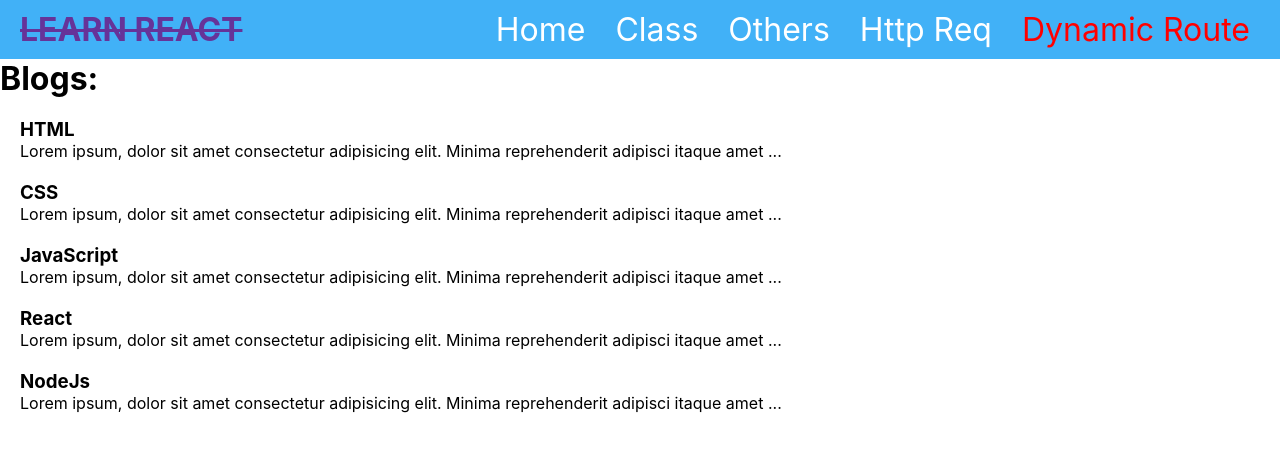
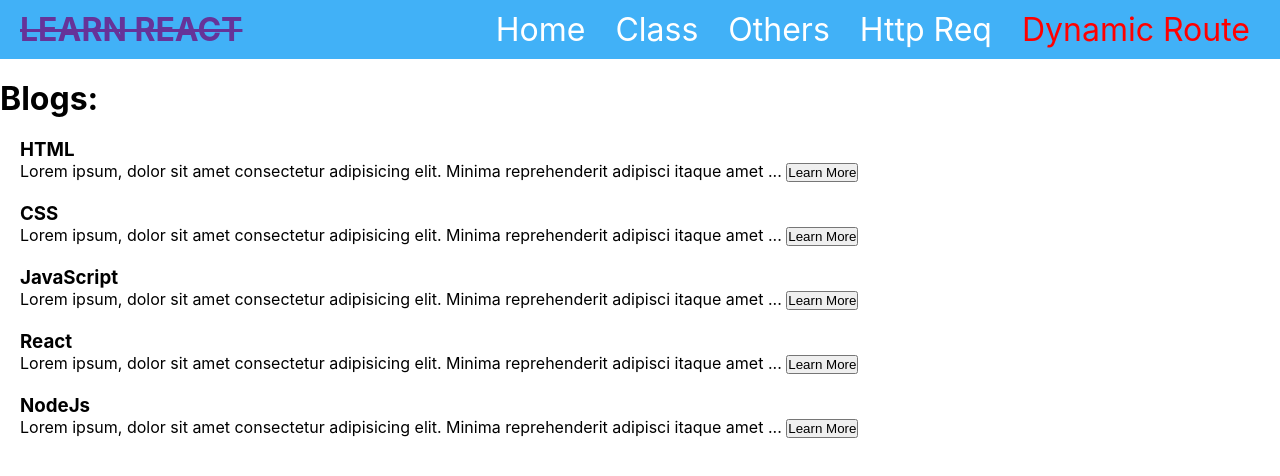
Before and after one commit to khaled39ab/React-With-LWS, a React (Create React App) app: page /dynamic-route in a window 1280 px wide. Shown: the top 476 px of the page. Built offline with nearby package versions, Linux system fonts and the light colour scheme.

Commit message:
create dynamic navbar

```diff
--- a/src/page/dynamic-routing/Blogs.js
+++ b/src/page/dynamic-routing/Blogs.js
@@ -14,7 +14,8 @@ const Blogs = ({ blog }) => {
     return (
         <article style={{ margin: '20px' }}>
             <h3>{blog.title}</h3>
-            <p>{sliceStr(blog.desc, 100)}</p>
+            <p>{sliceStr(blog.desc, 100)} <button>Learn More</button></p>
+
         </article>
     );
 };
--- /dev/null
+++ b/src/page/dynamic-routing/DynamicNavbar.js
@@ -0,0 +1,14 @@
+import React from 'react';
+import { NavLink } from 'react-router-dom';
+
+const DynamicNavbar = () => {
+    return (
+        <nav>
+            <NavLink className='link' to={'/dynamic-home'}>Dynamic Home</NavLink>
+            <NavLink className='link' to={'/blogs'}>Blogs</NavLink>
+            <NavLink className='link' to={'/contact'}>Contact</NavLink>
+        </nav>
+    );
+};
+
+export default DynamicNavbar;
--- a/src/page/dynamic-routing/DynamicRoute.js
+++ b/src/page/dynamic-routing/DynamicRoute.js
@@ -1,6 +1,7 @@
 import React from 'react';
 import { useState } from 'react';
 import Blogs from './Blogs';
+import DynamicNavbar from './DynamicNavbar';
 
 const blogsData = [
     {
@@ -37,6 +38,8 @@ const DynamicRoute = () => {
 
     return (
         <div>
+            <DynamicNavbar />
+
             <h1>Blogs:</h1>
             {
                 blogs.map(blog => <Blogs
```
